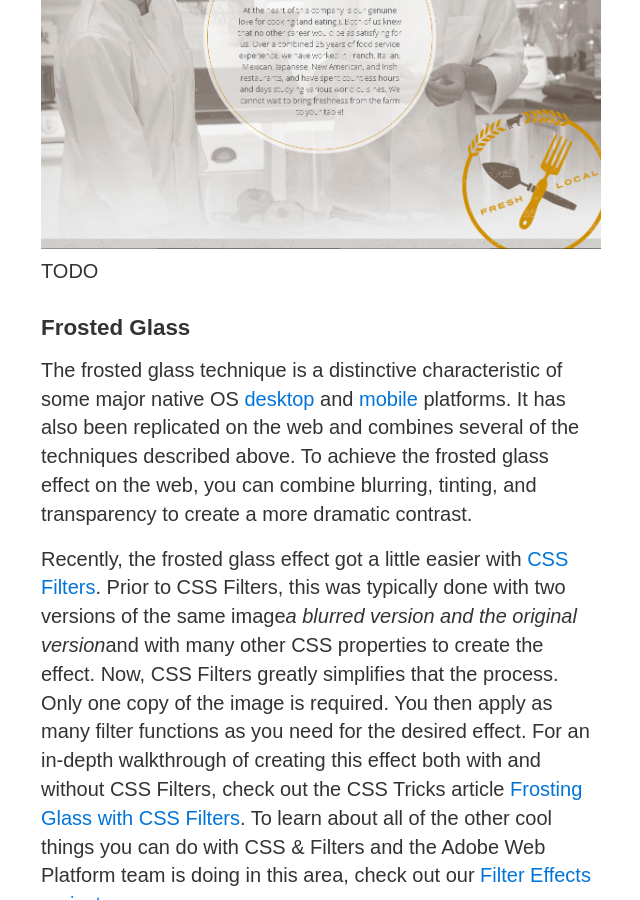
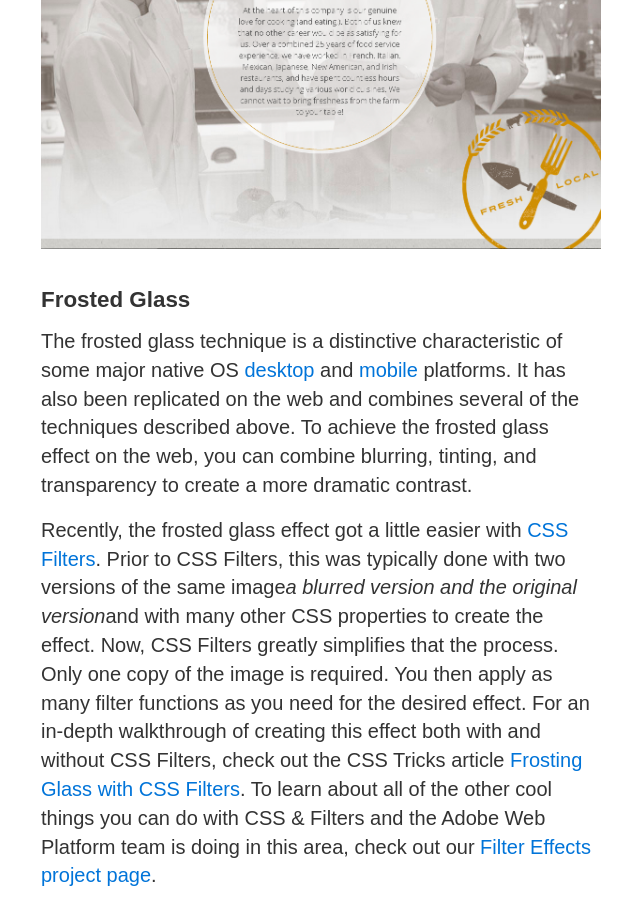
Before and after one commit to adobe-webplatform/adobe-webplatform.github.io, a Jekyll site: the page built from _posts/2014-06-12-overlay-effects.md, in a window 1280 px wide and 900 px high, scrolled down 3278 px. Shown: the whole window, without its empty margins (319-959 px from the left). Built offline with Jekyll 4.4.1, drawn with Linux system fonts in a browser that asks for light colours.

Commit message:
removed TODO

```diff
--- a/_posts/2014-06-12-overlay-effects.md
+++ b/_posts/2014-06-12-overlay-effects.md
@@ -78,9 +78,6 @@ overlays, this is commonly done with shades of black, gray, or white.
   <a href="http://fmkcatering.com/" target="_blank">
     <img src="{{site.baseurl}}/img/overlay-fmk-catering.png" alt="Gradient Fade">
   </a>
-  <figcaption>
-     TODO
-  </figcaption>
 </figure>
 
 ####Frosted Glass
```
